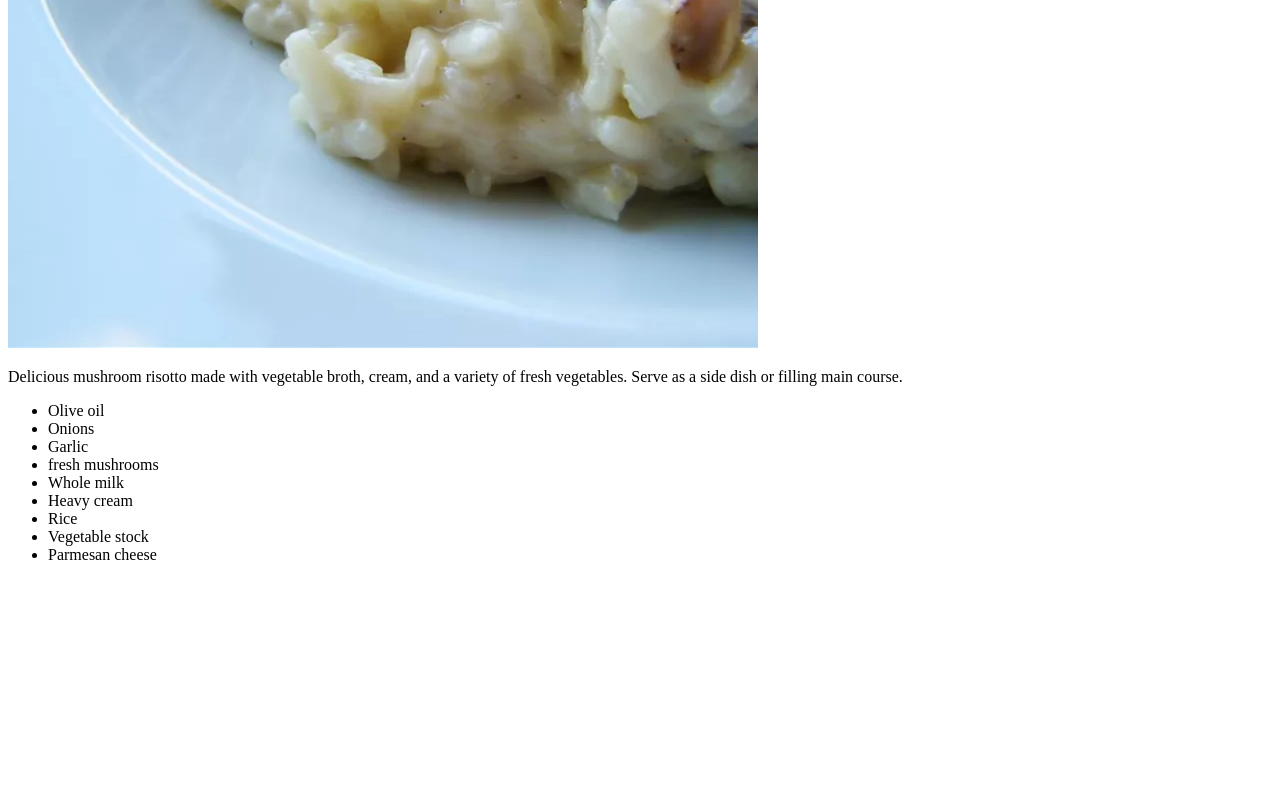
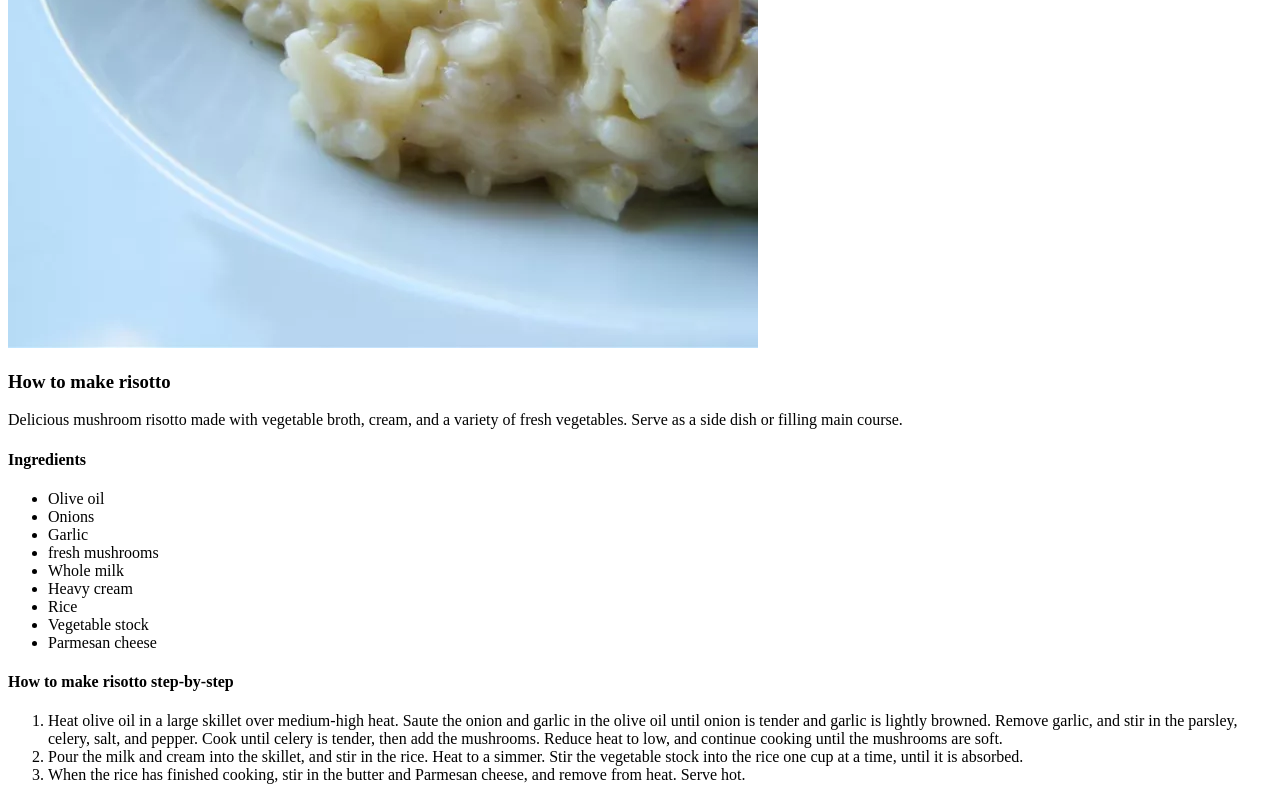
Before and after one commit to Sinthaz/odin-recipes, a plain HTML site: page recipes/risotto.html in a window 1280 px wide. Shown: the part 482-1282 px from the top of the page. Before the commit the page ends 1062 px from the top, so only its background shows below. Drawn offline with Linux system fonts and the light colour scheme.

Commit message:
Add ordered list of steps and headings

```diff
--- a/recipes/risotto.html
+++ b/recipes/risotto.html
@@ -8,8 +8,9 @@
 <body>
     <h1>Risotto</h1>
     <img src="../img/risotto.webp" alt="risotto">
+    <h3>How to make risotto</h3>
     <p>Delicious mushroom risotto made with vegetable broth, cream, and a variety of fresh vegetables. Serve as a side dish or filling main course.</p>
-
+    <h4>Ingredients</h4>
     <ul>
         <li>Olive oil</li>
         <li>Onions</li>
@@ -21,5 +22,11 @@
         <li>Vegetable stock</li>
         <li>Parmesan cheese</li>
     </ul>
+    <h4>How to make risotto step-by-step</h4>
+    <ol>
+        <li>Heat olive oil in a large skillet over medium-high heat. Saute the onion and garlic in the olive oil until onion is tender and garlic is lightly browned. Remove garlic, and stir in the parsley, celery, salt, and pepper. Cook until celery is tender, then add the mushrooms. Reduce heat to low, and continue cooking until the mushrooms are soft.</li>
+        <li>Pour the milk and cream into the skillet, and stir in the rice. Heat to a simmer. Stir the vegetable stock into the rice one cup at a time, until it is absorbed.</li>
+        <li>When the rice has finished cooking, stir in the butter and Parmesan cheese, and remove from heat. Serve hot.</li>
+    </ol>
 </body>
 </html>
```
Also changed, not shown: index.html (+1 -0 lines).
